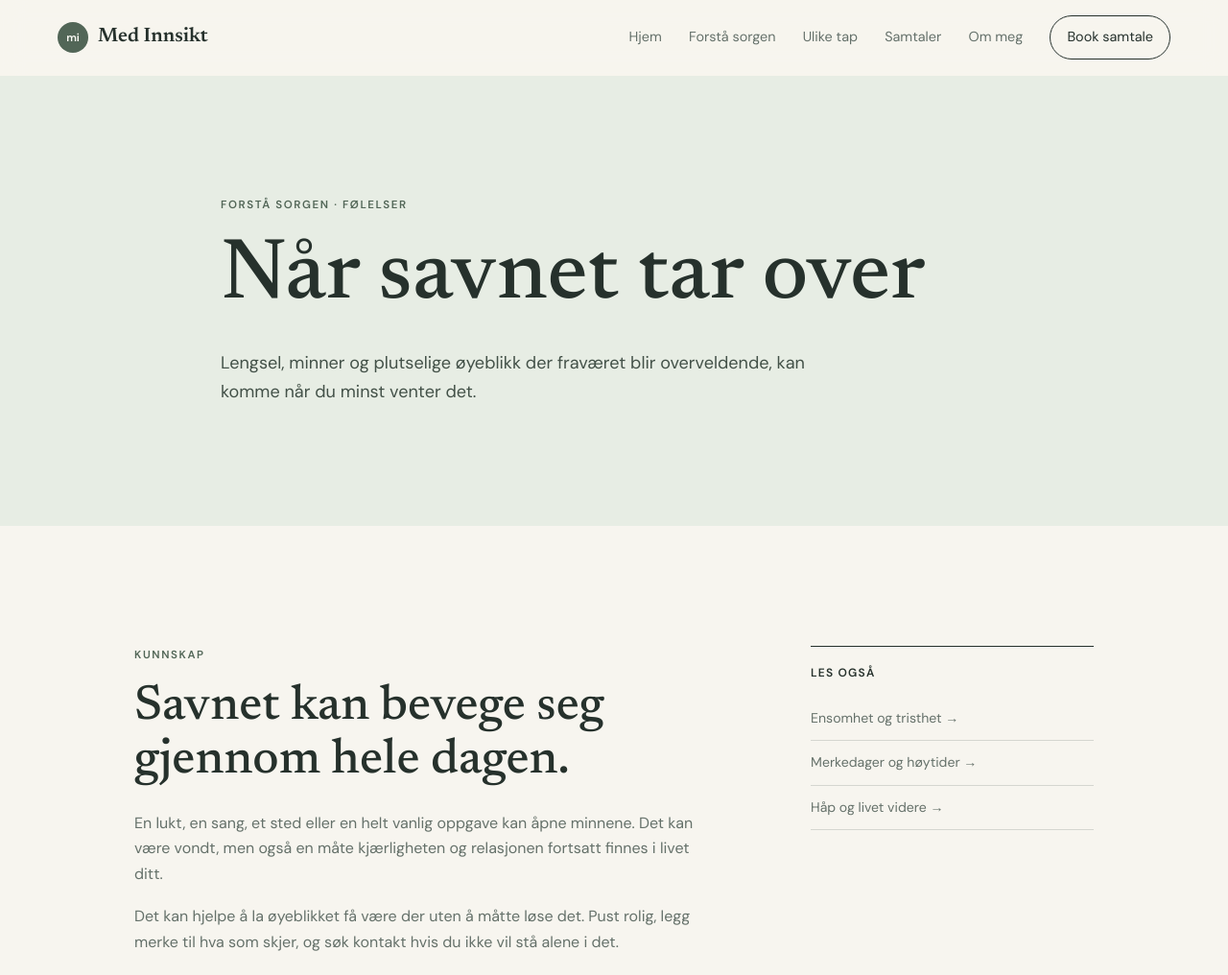
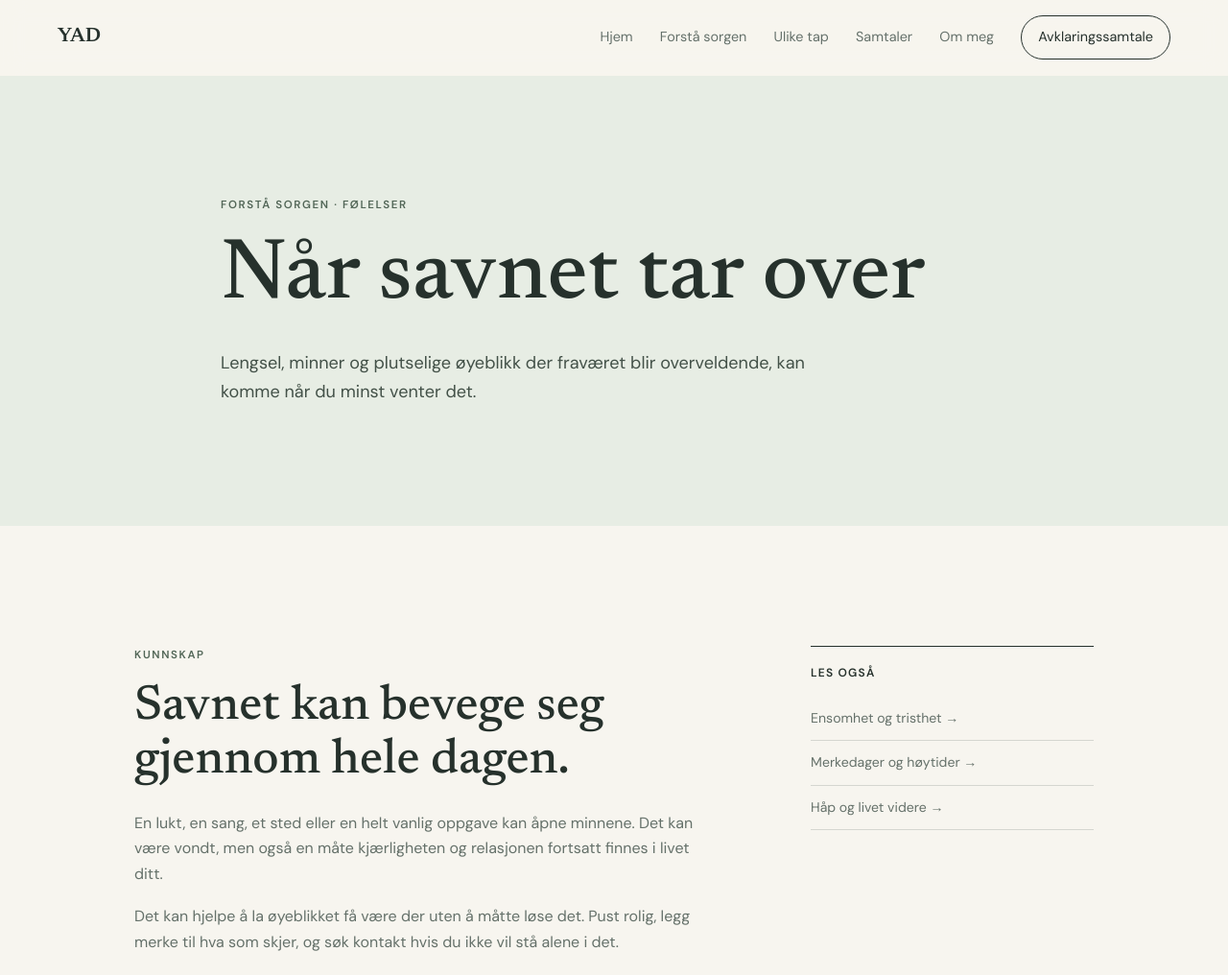
Before and after one commit to HRehmanii/Hawe, a plain HTML site: page tema-savn.html in a window 1280 px wide. Shown: the top 1016 px of the page at 96% size. Drawn offline with Linux system fonts and the light colour scheme.

Commit message:
Update page title and button text in tema-savn.html

```diff
--- a/tema-savn.html
+++ b/tema-savn.html
@@ -3,7 +3,7 @@
 <head>
 <meta charset="UTF-8">
 <meta name="viewport" content="width=device-width, initial-scale=1.0">
-<title>Når savnet tar over | Med Innsikt</title>
+<title>Når savnet tar over | YAD</title>
 <link rel="stylesheet" href="style.css">
 <link href="https://fonts.googleapis.com/css2?family=DM+Sans:wght@400;500;600&family=Newsreader:opsz,wght@6..72,400;6..72,500;6..72,600&display=swap" rel="stylesheet">
 </head>
@@ -11,8 +11,8 @@
 <header class="site-header" id="nav">
 <div class="container nav__inner">
 <a class="brand" href="index.html">
-<span class="brand__mark">mi</span>
-<span>Med Innsikt</span>
+
+<span>YAD</span>
 </a>
 <button class="nav__burger" id="burger" aria-label="Åpne meny" aria-expanded="false">
 <span></span>
@@ -25,7 +25,7 @@
 <a href="ulike-tap.html">Ulike tap</a>
 <a href="samtaler.html">Samtaler</a>
 <a href="ommeg.html">Om meg</a>
-<a class="nav__cta" href="samtaler.html#book">Book samtale</a>
+<a class="nav__cta" href="samtaler.html#book">Avklaringssamtale</a>
 </nav>
 </div>
 </header>
@@ -58,7 +58,7 @@
 <p class="eyebrow">En mild invitasjon</p>
 <h2>Kjenner du deg igjen?</h2>
 <p>Du er velkommen til en samtale. Vi kan begynne der du er.</p>
-<a class="button button--light" href="samtaler.html#book">Book en gratis førstesamtale</a>
+<a class="button button--light" href="samtaler.html#book">Be om gratis avklaringssamtale</a>
 </div>
 </section>
 </main>
```
